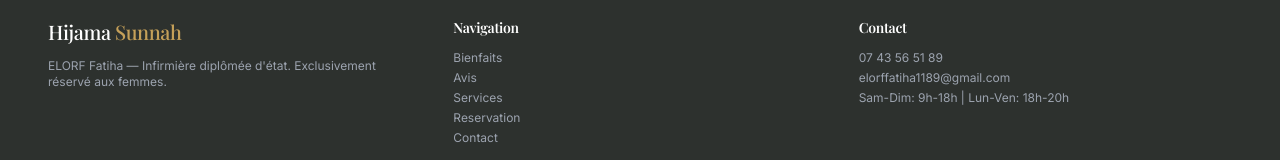
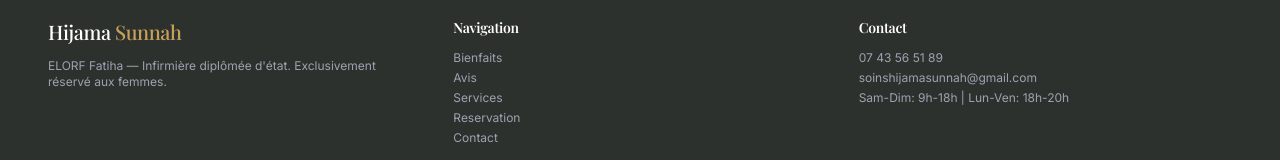
Before and after one commit to AITALLA-YASSINE/hijamahsunnah, a Next.js app: page / in a window 1280 px wide. Shown: the part 7903-8063 px from the top of the page. Built offline with nearby package versions, Linux system fonts and the light colour scheme; a web font is replaced by a local one.

Commit message:
Update index.js
UPDATE EMAIL

```diff
--- a/pages/index.js
+++ b/pages/index.js
@@ -848,7 +848,7 @@ const Footer = () => (
           <h4 className="font-semibold text-sm mb-3">Contact</h4>
           <ul className="space-y-1 text-gray-400 text-xs">
             <li>{WHATSAPP_DISPLAY}</li>
-            <li>elorffatiha1189@gmail.com</li>
+            <li>soinshijamasunnah@gmail.com</li>
             <li>Sam-Dim: 9h-18h | Lun-Ven: 18h-20h</li>
           </ul>
         </div>
```
